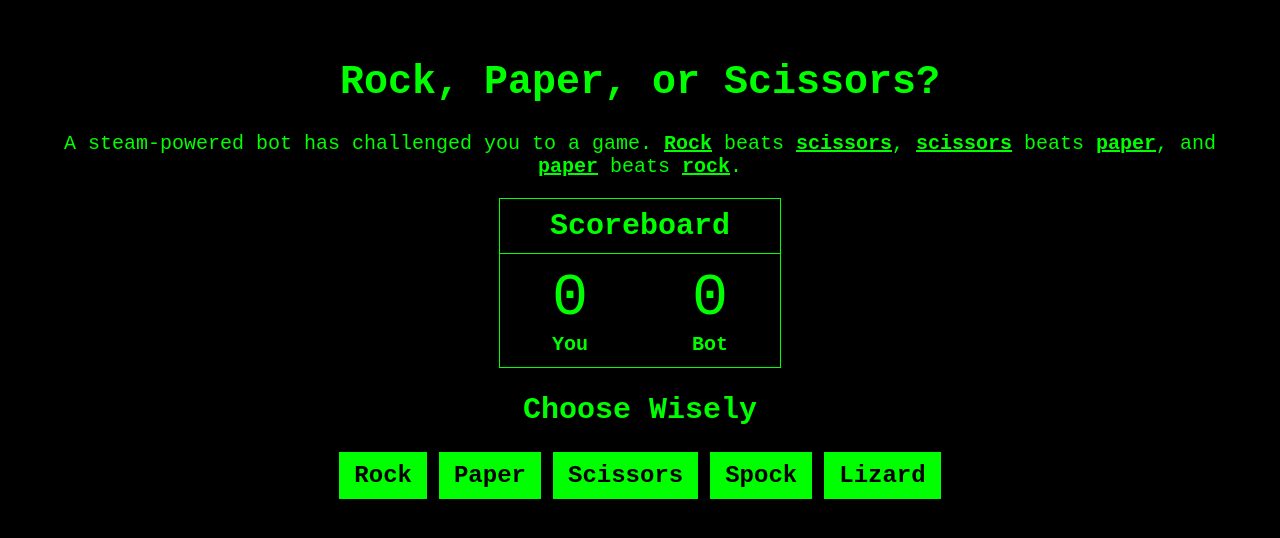
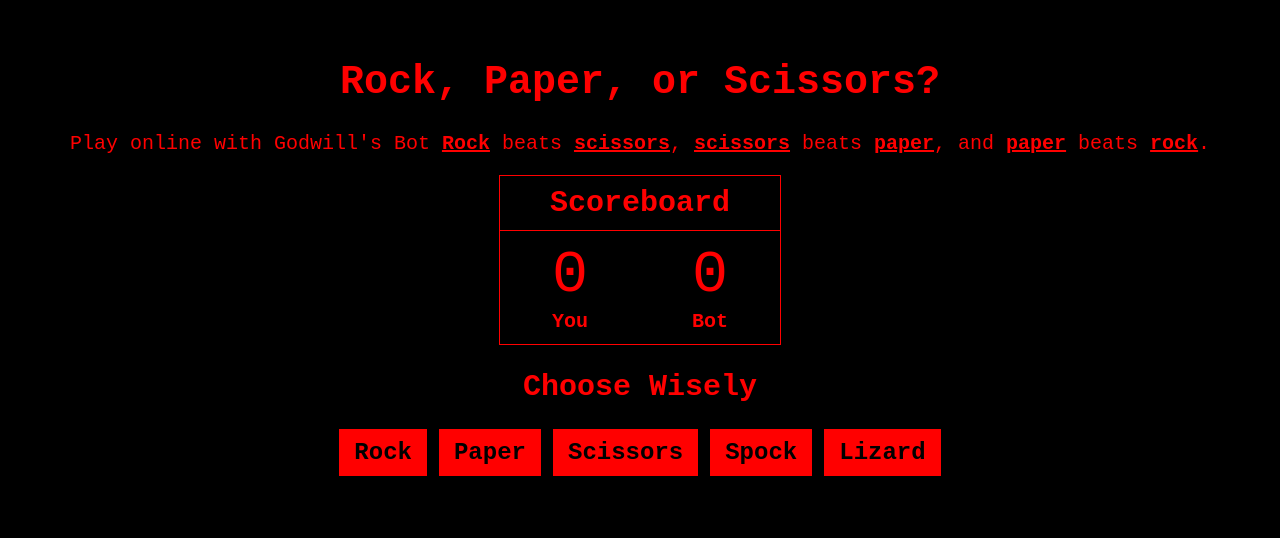
Before and after one commit to godwillcodes/RockPaperScissors, a plain HTML site: page index.html in a window 1280 px wide. Drawn offline with Linux system fonts and the light colour scheme.

Commit message:
css changes

```diff
--- a/css/main.css
+++ b/css/main.css
@@ -3,7 +3,7 @@ body {
   font-size: 20px;
   text-align: center;
   background: black;
-  color: lime;
+  color: red;
   margin: 3em;
 }
 
@@ -12,7 +12,7 @@ strong {
 }
 
 button {
-  background: lime;
+  background: red;
   color: black;
   border: none;
   padding: 10px 15px;
@@ -27,10 +27,10 @@ button:active {
 .scoreboard {
   width: 14em;
   margin: auto;
-  border: 1px solid lime;
+  border: 1px solid red;
 }
 .scoreboard h2 {
-  border-bottom: 1px solid lime;
+  border-bottom: 1px solid red;
   margin: 0;
   padding: 10px;
 }
--- a/index.html
+++ b/index.html
@@ -5,7 +5,7 @@
 
 	<meta charset="UTF-8">
 
-	<title>Parchment, Stone, or Blade?</title>
+	<title>RPS BY GODWILL BARASA</title>
 
 	<link rel="stylesheet" href="css/main.css">
 
@@ -15,7 +15,7 @@
 
 <h1>Rock, Paper, or Scissors?</h1>
 
-<p>A steam-powered bot has challenged you to a game. <strong>Rock</strong> beats <strong>scissors</strong>, <strong>scissors</strong> beats <strong>paper</strong>, and <strong>paper</strong> beats <strong>rock</strong>.</p>
+<p>Play online with Godwill's Bot <strong>Rock</strong> beats <strong>scissors</strong>, <strong>scissors</strong> beats <strong>paper</strong>, and <strong>paper</strong> beats <strong>rock</strong>.</p>
 
 <div class="scoreboard">
   <h2>Scoreboard</h2>
```
